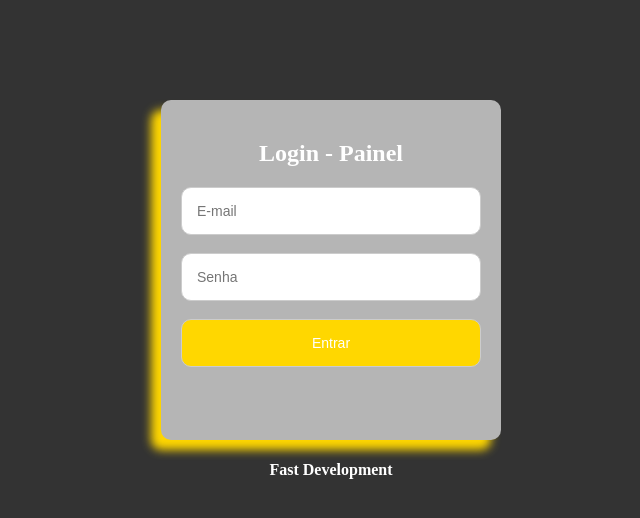
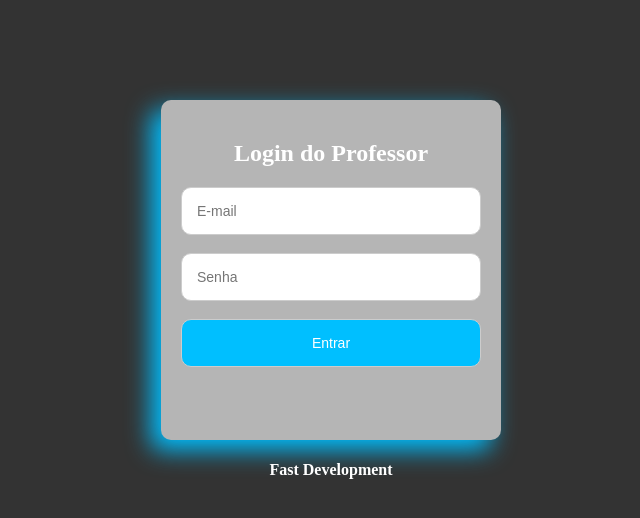
Before and after one commit to MatheusShantos/EAD, a PHP site: page /ead/painel/views/login.php in a window 1280 px wide. Shown: the top 518 px of the page, without its empty margins (309-949 px from the left). Run offline with PHP 8.4, Linux system fonts and the light colour scheme; some libraries are stand-ins or nearby versions.

Commit message:
Alteração na cor

```diff
--- a/assets/css/login.css
+++ b/assets/css/login.css
@@ -12,7 +12,7 @@
 			margin-top:100px;
 			padding:20px;
 			border-radius:10px;
-			box-shadow: -10px 10px 10px #FFD700;
+			box-shadow: -10px 10px 25px #00BFFF;
 		}
 		input {
 			width:300px;
@@ -24,7 +24,7 @@
 		}
 
 		#button{
-			background-color:#FFD700;
+			background-color:#00BFFF;
 			border-radius:10px;
 			color: #FFF;
 
--- a/painel/assets/css/login.css
+++ b/painel/assets/css/login_professor.css
@@ -12,7 +12,7 @@
 			margin-top:100px;
 			padding:20px;
 			border-radius:10px;
-			box-shadow: -10px 10px 10px #FFD700;
+			box-shadow: -10px 10px 25px #00BFFF;
 		}
 		input {
 			width:300px;
@@ -24,7 +24,7 @@
 		}
 
 		#button{
-			background-color:#FFD700;
+			background-color:#00BFFF;
 			border-radius:10px;
 			color: #FFF;
 
--- a/painel/views/alunos.php
+++ b/painel/views/alunos.php
@@ -10,7 +10,7 @@
 	</tr>
 	<?php foreach($alunos as $aluno): ?>
 	<tr>
-		<td><?php echo $aluno['nome']; ?></td>
+		<td align="center"><?php echo $aluno['nome']; ?></td>
 		<td align="center"><?php echo $aluno['qtcursos']; ?></td>
 		<td width="200">
 			<a href="<?php echo BASE; ?>alunos/editar/<?php echo $aluno['id']; ?>">Editar Aluno</a> -
--- a/painel/views/login.php
+++ b/painel/views/login.php
@@ -1,11 +1,11 @@
 <html>
 	<head>
 		<title>LOGIN - EAD</title>
-		<link rel="stylesheet" href="<?php echo BASE; ?>assets/css/login.css" />
+		<link rel="stylesheet" href="<?php echo BASE; ?>assets/css/login_professor.css" />
 	</head>
 	<body>
 		<form method="POST">
-			<center id="text-color"><h2>Login - Painel</h2></center>
+			<center id="text-color"><h2>Login do Professor</h2></center>
 
 			<input type="email" name="email" placeholder="E-mail" /><br/><br/>
 
```
Also changed, not shown: 1 other file.
